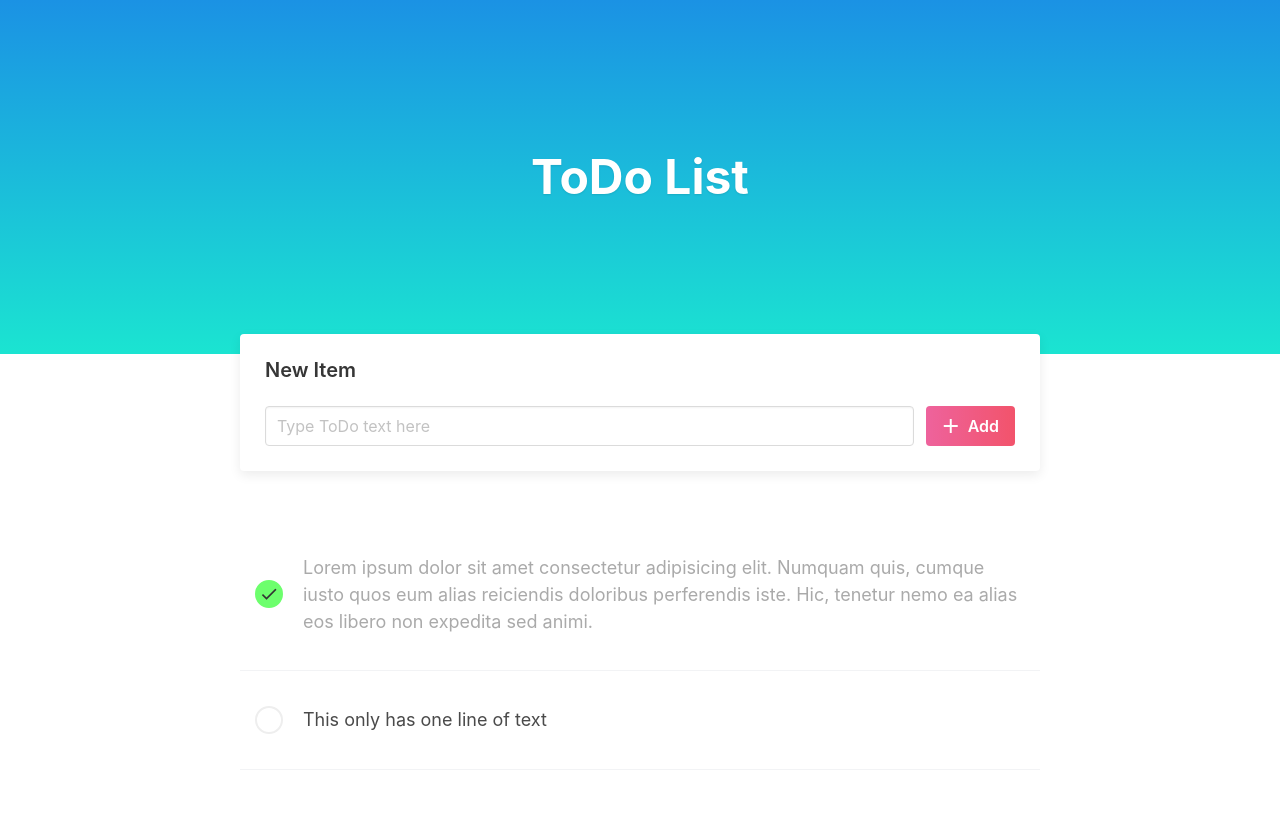
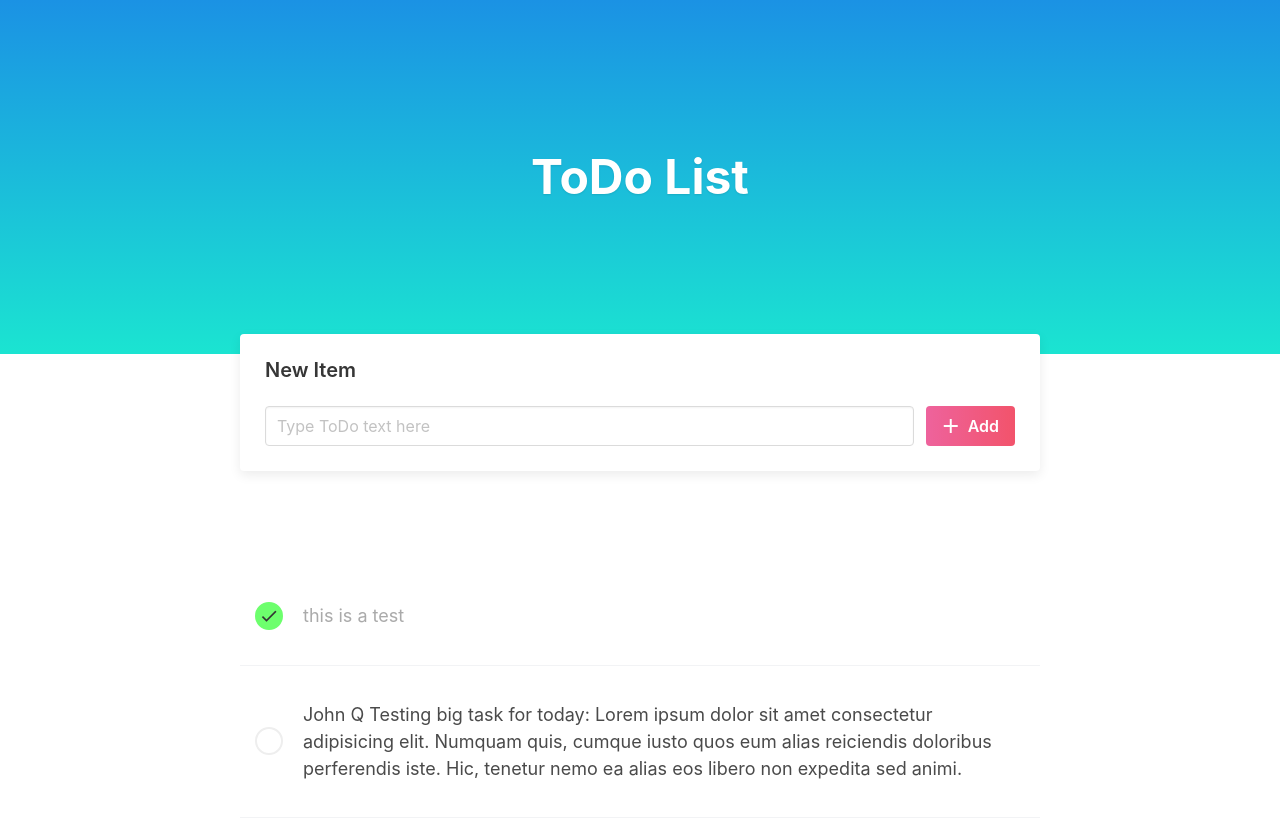
Before and after one commit to jordan-bamber/angular-todo-app-jlb, an Angular app: page / in a window 1280 px wide. Shown: the top 818 px of the page. Built offline with nearby package versions, Linux system fonts and the light colour scheme.

Commit message:
feat: initial crud feature outlines

```diff
--- /dev/null
+++ b/src/app/shared/data.service.ts
@@ -0,0 +1,34 @@
+import { Injectable } from '@angular/core';
+import { todo } from './todo.model';
+
+@Injectable({
+  providedIn: 'root'
+})
+export class DataService {
+
+  todoArray: todo[] = [
+    new todo('this is a test', true),
+    new todo('John Q Testing big task for today: Lorem ipsum dolor sit amet consectetur adipisicing elit. Numquam quis, cumque iusto quos eum alias reiciendis doloribus perferendis iste. Hic, tenetur nemo ea alias eos libero non expedita sed animi.')
+  ];
+
+  constructor() { }
+
+  getAllTodos() {
+    return this.todoArray;
+  }
+
+  addTodo(todo: todo) {
+    this.todoArray.push(todo);
+  }
+
+  updateTodo(index: number, updatedTodo: todo) {
+    this.todoArray[index] = updatedTodo;
+
+  }
+
+  deleteTodo(index: number) {
+    this.todoArray.splice(index,1);
+
+  }
+
+}
--- /dev/null
+++ b/src/app/shared/todo.model.ts
@@ -0,0 +1,9 @@
+export class todo {
+    //TS shorthand for creating class, public keyword on properties is essential here
+    constructor(
+        public text: string,
+        public completed: boolean = false
+
+    ){}
+
+}
--- a/src/app/todos/todos.component.html
+++ b/src/app/todos/todos.component.html
@@ -55,39 +55,22 @@
 
         </div>
     </div>
+</section>
 
 <section class="section">
     <div class="container">
 
         <div class="todo-list">
-           <div class="todo-item completed">
+           <div class="todo-item" *ngFor="let todo of todoArray" [class.completed]="todo.completed">
                <div class="check-box">
                   <i class="material-icons">check</i>
                </div>
                <div class="todo-text">
-                  Lorem ipsum dolor sit amet consectetur adipisicing elit. Numquam quis, cumque iusto quos eum alias reiciendis doloribus perferendis iste. Hic, tenetur nemo ea alias eos libero non expedita sed animi.
+                  {{todo.text}}
                </div>
 
 
                <div class="todo-controls-box">
-                <div class="todo-controls-button is-edit">
-                    <i class="material-icons">edit</i>
-                </div>
-                <div class="todo-controls-button is-danger">
-                    <i class="material-icons">delete</i>
-                </div>
-            </div>
-            </div>
-
-            <div class="todo-item">
-                <div class="check-box">
-                   <i class="material-icons">check</i>
-                </div>
-                <div class="todo-text">
-                   This only has one line of text
-                </div>
-
-                <div class="todo-controls-box">
                     <div class="todo-controls-button is-edit">
                         <i class="material-icons">edit</i>
                     </div>
@@ -95,8 +78,8 @@
                         <i class="material-icons">delete</i>
                     </div>
                 </div>
+            </div>
 
-             </div>
         </div>
     </div>
 
--- a/src/app/todos/todos.component.scss
+++ b/src/app/todos/todos.component.scss
@@ -2,6 +2,8 @@
     Notes:
     -Add some is active effects for the controls buttons?
     -check all comments below
+    -shared folder refactor/disambiguate var names
+    -Analysis on UI draft
 
 
 */
--- a/src/app/todos/todos.component.ts
+++ b/src/app/todos/todos.component.ts
@@ -1,4 +1,6 @@
 import { Component, OnInit } from '@angular/core';
+import { DataService } from '../shared/data.service';
+import { todo } from '../shared/todo.model';
 
 @Component({
   selector: 'app-todos',
@@ -7,9 +9,12 @@ import { Component, OnInit } from '@angular/core';
 })
 export class TodosComponent implements OnInit {
 
-  constructor() { }
+  todoArray: todo[] = [];
+
+  constructor(private dataService: DataService) { }
 
   ngOnInit(): void {
+    this.todoArray = this.dataService.getAllTodos();
   }
 
 }
```
Also changed, not shown: 1 other file (tests, documents, lock files or other folders).
